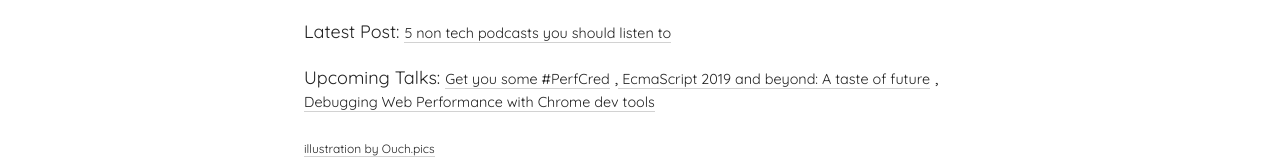
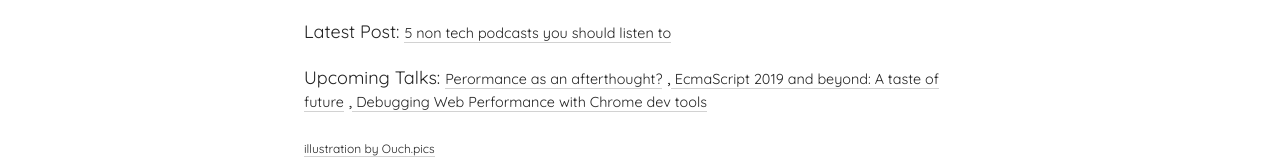
Before and after one commit to piyukore06/portfolio, a Svelte app: page /talks in a window 1280 px wide. Shown: the part 518-678 px from the top of the page. Built offline with nearby package versions, Linux system fonts and the light colour scheme; a web font is replaced by a local one.

Commit message:
Updated talk title

```diff
--- a/src/Data/talks.js
+++ b/src/Data/talks.js
@@ -2,7 +2,7 @@ import { calendar, location } from './icons'
 export default [
   {
     path: 'https://ng-ind.com',
-    heading: 'Get you some #PerfCred',
+    heading: 'Perormance as an afterthought?',
     links: [{
       prefix: calendar,
       name: 'Feb 29, 2020',
```
